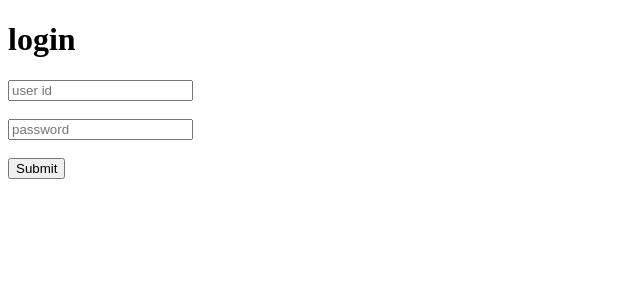
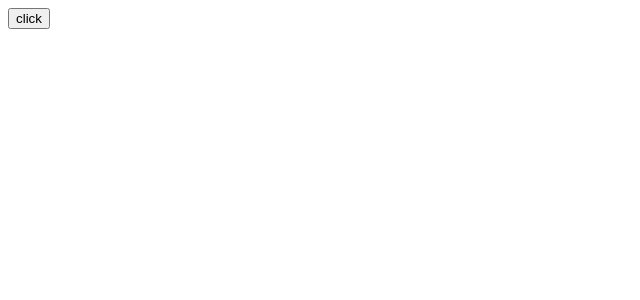
Before and after one commit to foziaShareen/easy_react, a React (Create React App) app: page / in a window 1280 px wide. Shown: the top 300 px of the page, without its empty margins (0-640 px from the left). Built offline with nearby package versions, Linux system fonts and the light colour scheme.

Commit message:
function call from parent

```diff
--- a/src/App.js
+++ b/src/App.js
@@ -1,12 +1,22 @@
 
 import Student  from './salary'
 import React ,{useState} from 'react'
-import Login from './Login'
+import User from './User'
 
 function App() {
+    function getData(){
+    return(
+
+    alert("hello")
+
+    )
+    //why we make function and then call from child?
+    // because may be we want to use in many children and it is convenient to define only
+    // once in parent and call from many child component as we want to be .
+}
  return(
    <div>
-     <Login/>
+    <User data={getData}/>
    </div>
  )
 }
--- /dev/null
+++ b/src/User.js
@@ -0,0 +1,12 @@
+import React from 'react'
+
+function User(props){
+
+    return(<div>
+
+<button onClick={props.data}>click</button>
+    </div>
+
+    )
+}
+export default User
```
